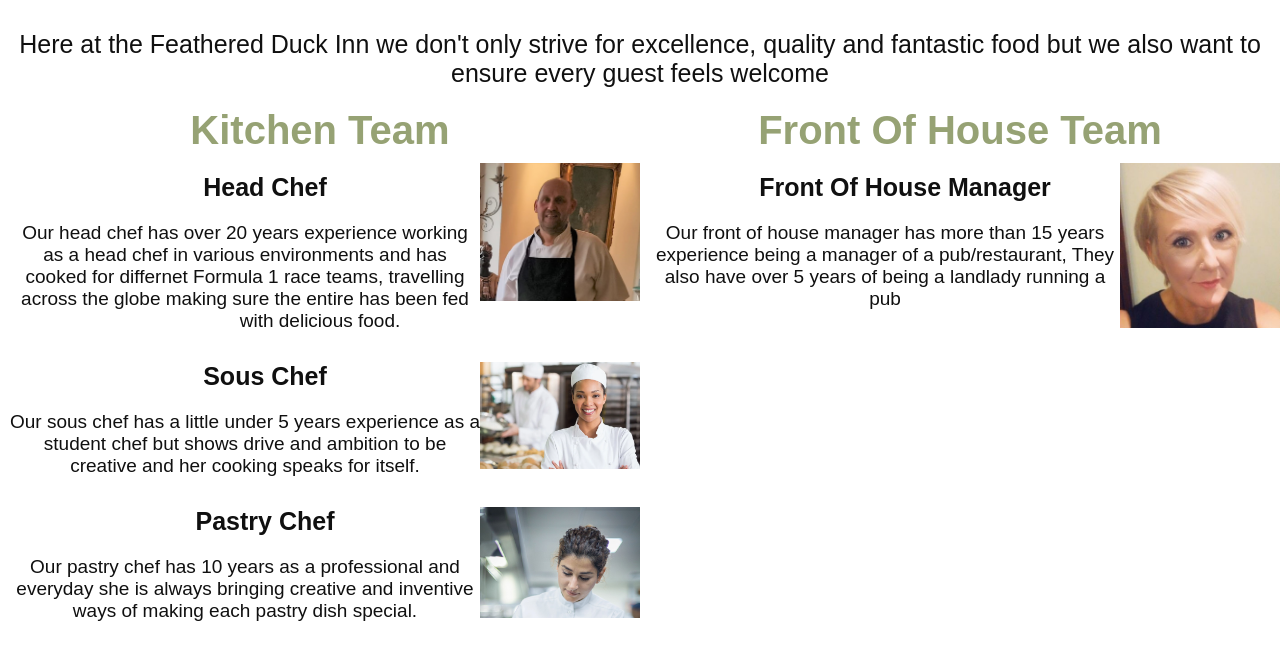
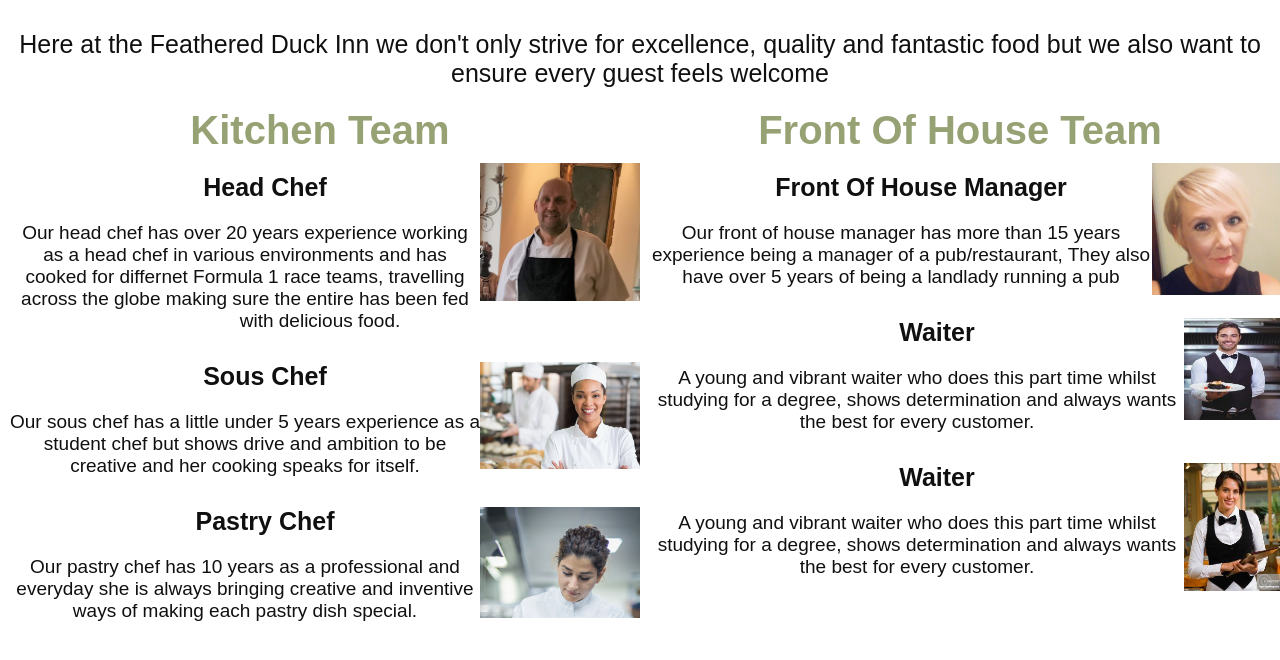
Before and after one commit to DeadEnigma13/CI_PP1_TFDI, a plain HTML site: page meet-the-team.html in a window 1280 px wide. Shown: the part 858-1518 px from the top of the page. Drawn offline with Linux system fonts and the light colour scheme; a web font is replaced by a local one.

Commit message:
Add more waiters to meet the team html

```diff
--- a/assets/images/css/style.css
+++ b/assets/images/css/style.css
@@ -968,8 +968,49 @@
 #mtt .meet-the-team .team2 img {
     float: right;
     height: 25%;
-    width: 25%;
+    width: 20%;
 }
+
+#mtt .meet-the-team .team-waiter h3 {
+    color: #101010;
+    font-size: 2.5rem;
+    padding: 20px 50px 10px;
+    text-align: center;
+    margin: 0 auto;
+}
+
+#mtt .meet-the-team .team-waiter p {
+    color: #101010;
+    font-size: 1.9rem;
+}
+
+#mtt .meet-the-team .team-waiter img {
+    float: right;
+    height: 20%;
+    width: 15%;
+    padding-top: 20px;
+}
+
+#mtt .meet-the-team .team-waiteress h3 {
+    color: #101010;
+    font-size: 2.5rem;
+    padding: 20px 50px 10px;
+    text-align: center;
+    margin: 0 auto;
+}
+
+#mtt .meet-the-team .team-waiteress p {
+    color: #101010;
+    font-size: 1.9rem;
+}
+
+#mtt .meet-the-team .team-waiteress img {
+    float: right;
+    height: 20%;
+    width: 15%;
+    padding-top: 20px;
+}
+
 
 
 /* Keyframes */
--- a/meet-the-team.html
+++ b/meet-the-team.html
@@ -84,6 +84,20 @@
                     </h3>
                     <p>Our front of house manager has more than 15 years experience being a manager of a pub/restaurant, They also have over 5 years of being a landlady running a pub</p>
                 </div>
+                <div class="team-waiter">
+                    <img src="/assets/images/Waiter.jpg" alt="Photo of a waiter">
+                    <h3>
+                        Waiter
+                    </h3>
+                    <p>A young and vibrant waiter who does this part time whilst studying for a degree, shows determination and always wants the best for every customer.</p>
+                </div>
+                <div class="team-waiteress">
+                    <img src="/assets/images/Waiter-2.jpg" alt="Photo of a waiter">
+                    <h3>
+                        Waiter
+                    </h3>
+                    <p>A young and vibrant waiter who does this part time whilst studying for a degree, shows determination and always wants the best for every customer.</p>
+                </div>
             </div>
         </div>
     </section>
```
Also changed, not shown: assets/images/Waiter-2.jpg (added), assets/images/Waiter.jpg (added).
